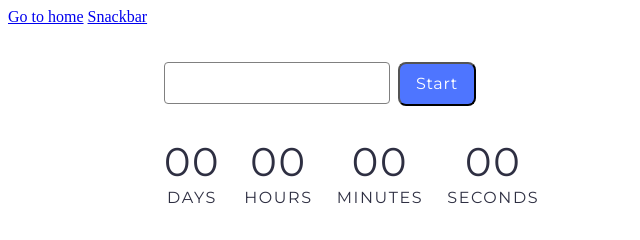
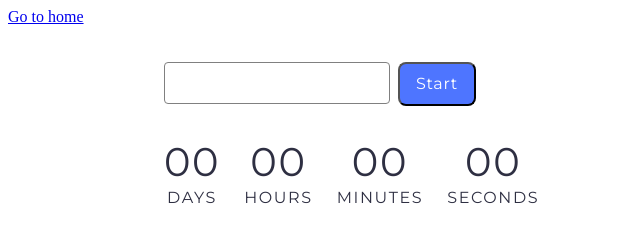
Before and after one commit to Kateryna-Ivanova/goit-js-hw-10, a website built with Vite: page src/1-timer.html in a window 1280 px wide. Shown: the full height of the page, 0-640 px from the left. Built offline with nearby package versions, Linux system fonts and the light colour scheme.

Commit message:
finish
removed the excess

```diff
--- a/src/1-timer.html
+++ b/src/1-timer.html
@@ -16,7 +16,7 @@
 
 <body>
   <a href="./index.html">Go to home</a>
-  <a href="./2-snackbar.html">Snackbar</a>
+  <!-- <a href="./2-snackbar.html">Snackbar</a> -->
   <section class="section-timer">
     <div class="wrapper">
       <input type="text" id="datetime-picker" />
```
Also changed, not shown: src/2-snackbar.html (+1 -1 lines).
